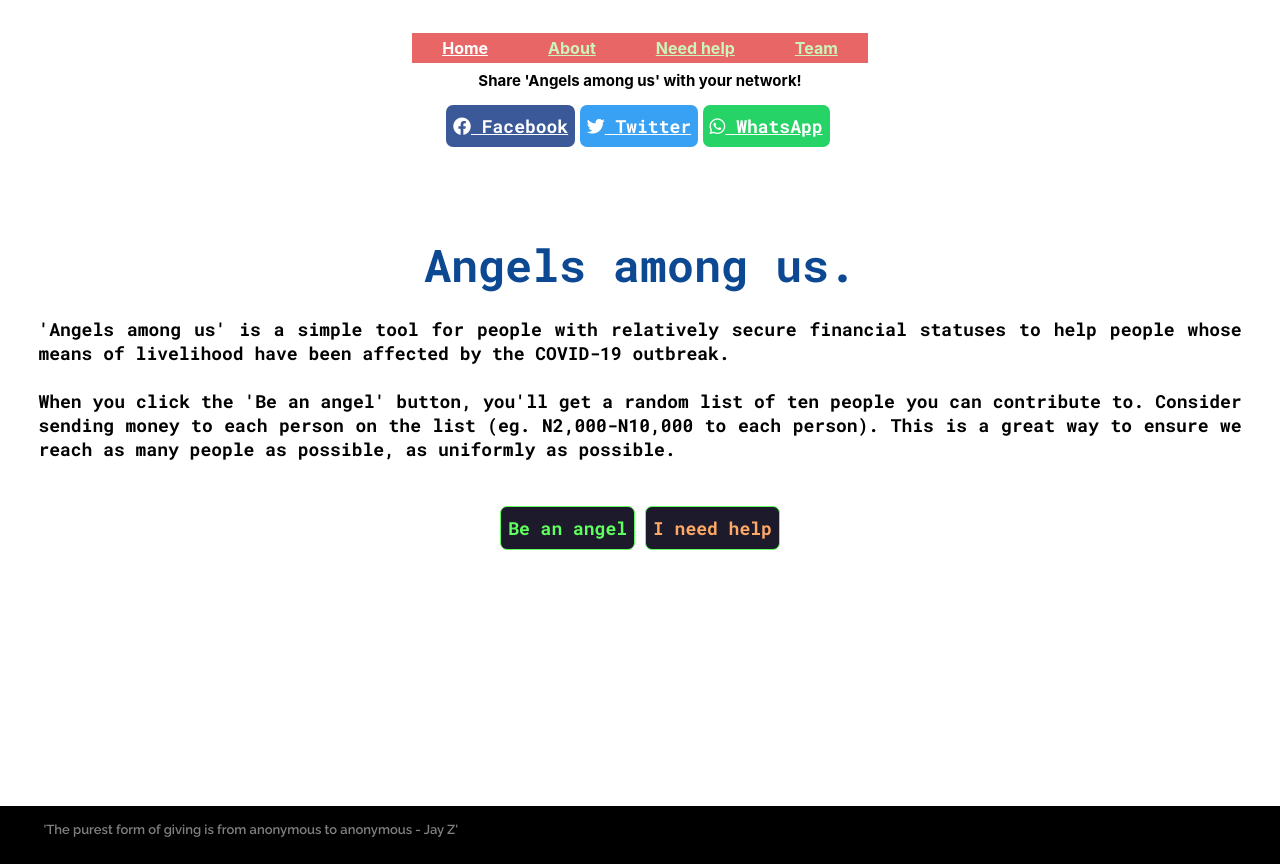
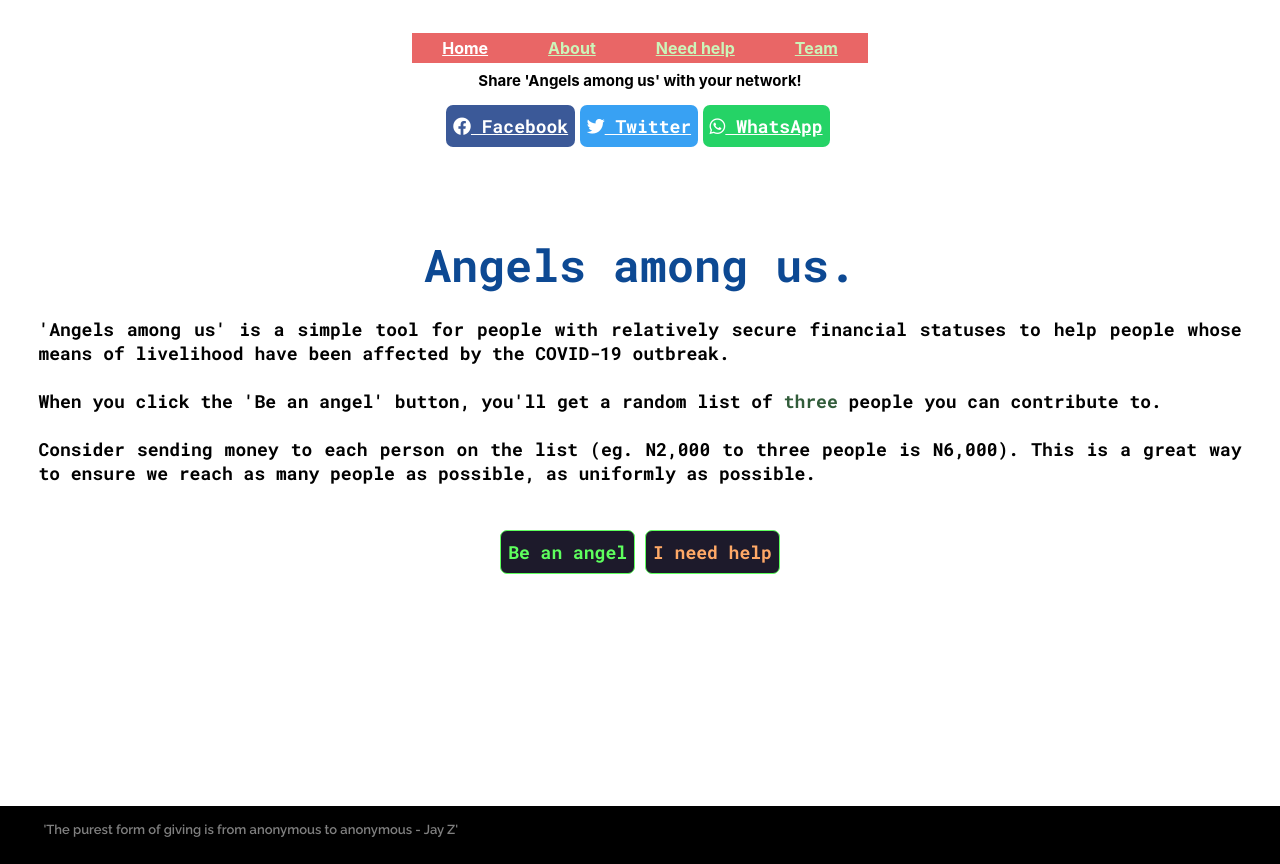
Before and after one commit to vunderkind/good-faith, a React (Create React App) app: page / in a window 1280 px wide. Built offline with nearby package versions, Linux system fonts and the light colour scheme.

Commit message:
Generating three, not ten, names

```diff
--- a/src/components/About.js
+++ b/src/components/About.js
@@ -6,7 +6,7 @@ const About = () => {
         <div className="App3">
             <h1>What is this website?</h1>
             <h2>'Angels among us' is a simple tool (heavily inspired by <a href="https://leveler.info">Leveler)</a> for people looking for ways to share some of their income with people who are in dire economic straits because of the COVID-19 pandemic.</h2>
-            <h2>It is a simple database of people who need help, randomly delivered to you ten at a time. You can then copy their account details and make a contribution to their well-being.</h2>
+            <h2>It is a simple database of people who need help, randomly delivered to you <span>three</span> at a time. You can then copy their account details and make a contribution to their well-being.</h2>
             <h2>None of your payments pass through me in any form. You are helping these distressed people directly, without my having to play a middleman's role. I make no profit from this, and I do not collect commissions. I earn nothing from this.</h2>
             <br/>
             <h1>How do I help?</h1>
--- a/src/components/Home.js
+++ b/src/components/Home.js
@@ -20,7 +20,7 @@ function Home() {
   function makeRandom(info) {
     var arr = [];
     let emptyArray = []
-    while (arr.length < 10) {
+    while (arr.length < 3) {
       var r = Math.floor(Math.random() * info.length);
       if (arr.indexOf(r) === -1) {
         arr.push(r);
@@ -39,7 +39,7 @@ function Home() {
       <div className="App">
         {/* <img className="App-logo " src={kindness} alt="kindness"/> */}
         <h1>Angels among us.</h1>
-        <h2>'Angels among us' is a simple tool for people with relatively secure financial statuses to help people whose means of livelihood have been affected by the COVID-19 outbreak.<br /><br /> When you click the 'Be an angel' button, you'll get a random list of ten people you can contribute to. Consider sending money to each person on the list (eg. N2,000-N10,000 to each person). This is a great way to ensure we reach as many people as possible, as uniformly as possible.</h2>
+        <h2>'Angels among us' is a simple tool for people with relatively secure financial statuses to help people whose means of livelihood have been affected by the COVID-19 outbreak.<br /><br /> When you click the 'Be an angel' button, you'll get a random list of <span>three</span> people you can contribute to.<br/><br/> Consider sending money to each person on the list (eg. N2,000 to three people is N6,000). This is a great way to ensure we reach as many people as possible, as uniformly as possible.</h2>
         <button className="Button" onClick={fetchusers}>Be an angel</button>
         <Link to="/needhelp"><button className="Button Button2">I need help</button></Link>
       </div>
@@ -50,7 +50,7 @@ function Home() {
             <h1 style={{ fontSize: '25px', color: 'green' }}>Angels among us.</h1>
           </div>
           <h2>A list of people who have been economically affected by the COVID-19 virus and are currently without pay.</h2>
-          <h2 style={{ color: 'gray', fontStyle: 'italic' }}>Here are ten randomly-generated individuals who you can help</h2>
+          <h2 style={{ color: 'gray', fontStyle: 'italic' }}>Here are <span>three</span> randomly-generated individuals who you can help.<br/> If you'd like to donate to more people after your first three, refresh the page.</h2>
         </div>
         <div>
           {!users ? <Loader className="Loader"
```
